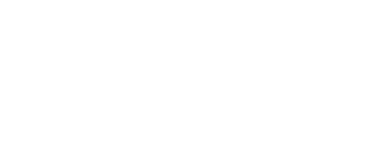
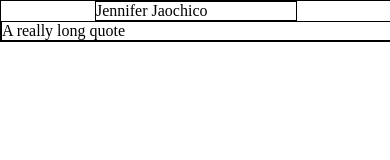
Before and after one commit to jengjao515/site_portfolio, a plain HTML site: page index.html in a window 390 px wide. Drawn offline with Linux system fonts and the light colour scheme.

Commit message:
tested out flex, still need responsive code

```diff
--- /dev/null
+++ b/css/layout.css
@@ -0,0 +1,23 @@
+body {
+	margin: 0px;
+}
+.test {
+	border: 1px solid black;
+}
+
+
+/* Begin Header Styling */
+header {
+	display: flex;
+	flex-flow: row wrap;
+	justify-content: space-around;
+	width: 100%;
+}
+.header-name{
+	width: 200px;
+}
+
+.header-blurb {
+ 	width: 400px;
+}
+/* End Header Styling */
--- a/index.html
+++ b/index.html
@@ -3,8 +3,15 @@
 <head>
 	<title>J.Jaochico &#171; Designer &#38; Developer</title>
 	<!-- FontAwesome CDN-->
-	<link rel="stylesheet" href="https://maxcdn.bootstrapcdn.com/font-awesome/4.4.0/css/font-awesome.min.css">
+	<link rel="stylesheet" href="https://maxcdn.bootstrapcdn.com/font-awesome/4.4.0/css/font-awesome.min.css"/>
+	<!-- Custom Styling -->
+	<link rel="stylesheet" href="css/layout.css" />
 </head>
 <body>
+<header class="test">
+	<div class="test header-name">Jennifer Jaochico</div>
+	<div class="test header-blurb">A really long quote</div>
+</header>
+
 </body>
 </html>
```
